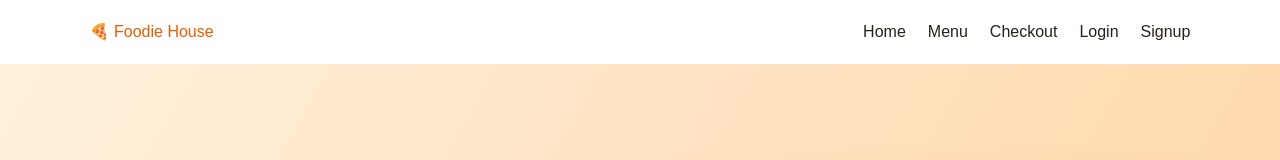
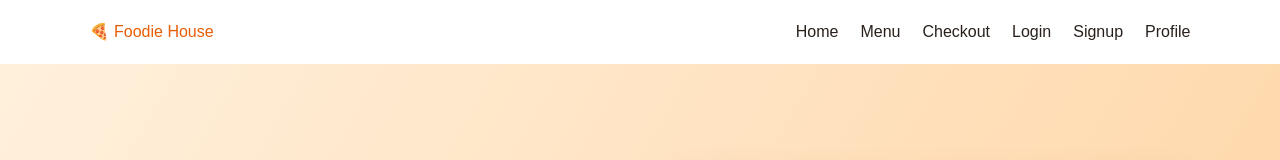
Before and after one commit to roshni4dev/foodie-house-copy, a Next.js app: page / in a window 1280 px wide. Shown: the top 160 px of the page. Built offline with nearby package versions, Linux system fonts and the light colour scheme.

Commit message:
Add Profile link to navigation

```diff
--- a/app/page.tsx
+++ b/app/page.tsx
@@ -50,6 +50,7 @@ export default function Home() {
           <Link href="/checkout" style={{ color: "#29201b", textDecoration: "none" }}>Checkout</Link>
           <Link href="/login" style={{ color: "#29201b", textDecoration: "none" }}>Login</Link>
 <Link href="/signup" style={{ color: "#29201b", textDecoration: "none" }}>Signup</Link>
+          <Link href="/profile" style={{ color: "#29201b", textDecoration: "none" }}>Profile</Link>
         </div>
       </nav>
 
```
